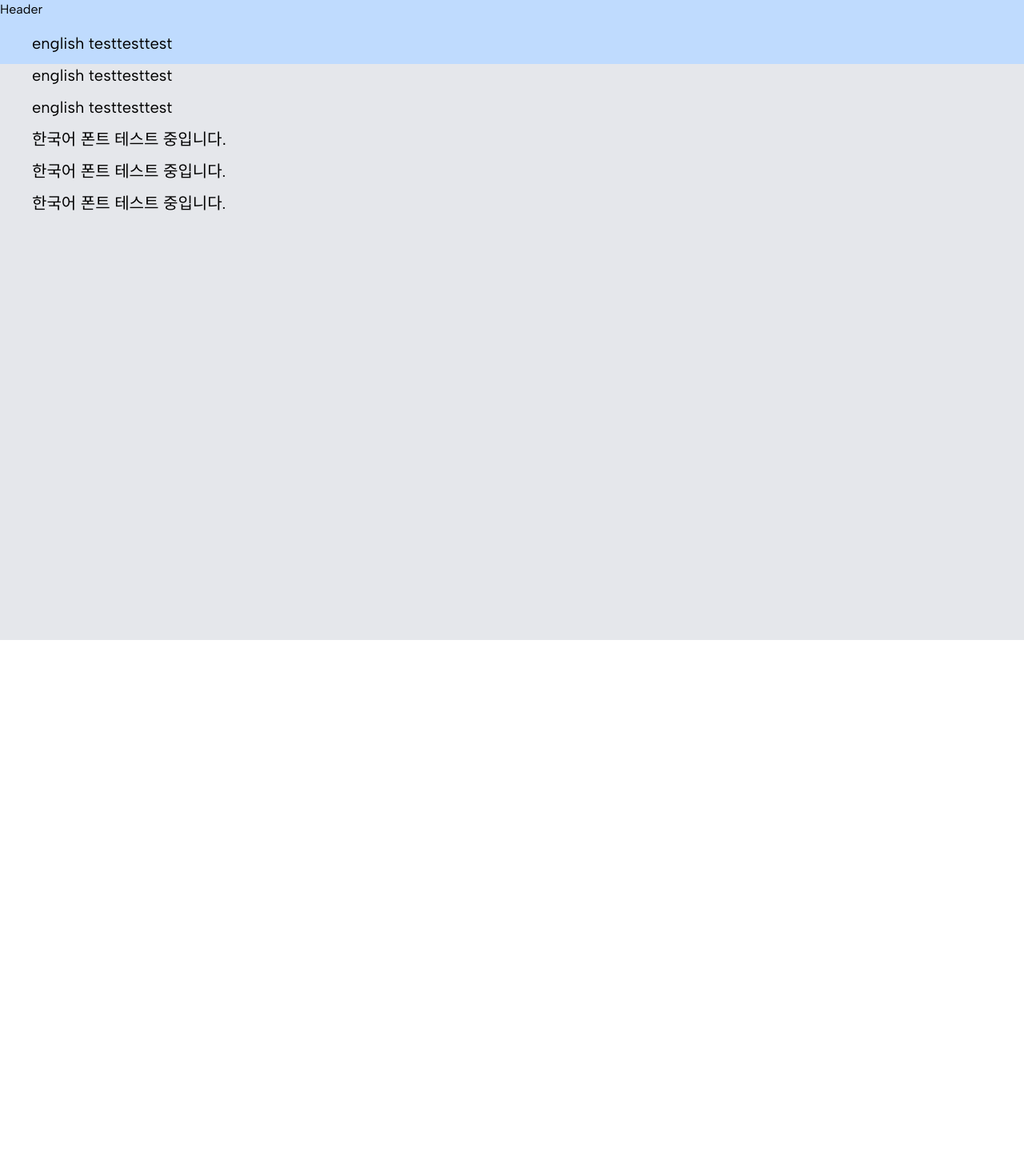
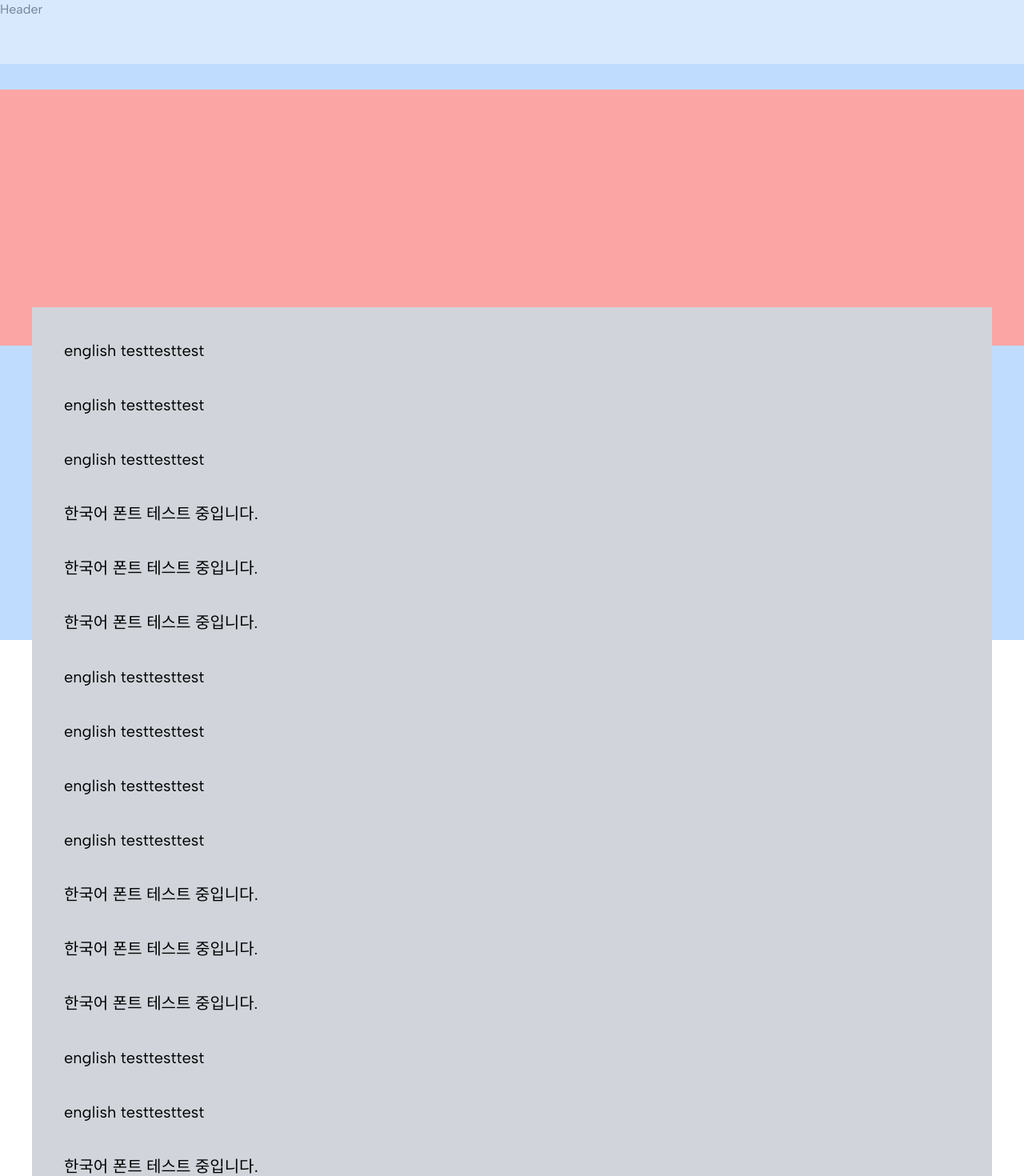
Before and after one commit to Latemarch/blog-ver3, a Next.js app: page / in a window 1280 px wide. Shown: the top 1470 px of the page at 80% size. Before the commit the page ends 800 px from the top, so only its background shows below. Built offline with nearby package versions, Linux system fonts and the light colour scheme.

Commit message:
feat layout

```diff
--- a/src/app/layout.tsx
+++ b/src/app/layout.tsx
@@ -46,12 +46,12 @@ export default function RootLayout({
   return (
     <html lang="en">
       <body className={`${albert.variable} ${notoKr.variable}`}>
-        <div className="flex fixed inset-0 bg-blue-200 ">
+        <div className="flex fixed inset-0 bg-blue-200 text-black">
+          <div className="flex w-full h-full max-w-screen-2xl mx-auto "></div>
+        </div>
+        <div className="flex flex-col w-full relative inset-0 items-center text-black">
           <Header />
-          <div className="flex w-full h-full bg-gray-200 max-w-screen-2xl mx-auto "></div>
-        </div>
-        <div className="flex fixed inset-0 ">
-          <div className="flex w-full h-full max-w-screen-2xl mx-auto text-black">
+          <div className="flex relative w-full max-w-screen-2xl p-10 pt-96 z-0">
             {children}
           </div>
         </div>
--- a/src/app/page.tsx
+++ b/src/app/page.tsx
@@ -1,12 +1,27 @@
 export default function Home() {
   return (
-    <div className="flex flex-col p-10 gap-3 text-xl ">
+    <div className="flex flex-col w-full ">
+      <div className="flex w-full bg-red-300 h-80 absolute max-w-screen-2xl left-0 top-28 -z-10"></div>
+      <div className="flex flex-col p-10 gap-10 w-full max-w-screen-2xl text-xl bg-gray-300">
         <p>english testtesttest</p>
         <p className="font-albert">english testtesttest</p>
         <p>english testtesttest</p>
         <p className="font-kr">한국어 폰트 테스트 중입니다.</p>
         <p>한국어 폰트 테스트 중입니다.</p>
         <p>한국어 폰트 테스트 중입니다.</p>
+        <p>english testtesttest</p>
+        <p>english testtesttest</p>
+        <p className="font-albert">english testtesttest</p>
+        <p>english testtesttest</p>
+        <p className="font-kr">한국어 폰트 테스트 중입니다.</p>
+        <p>한국어 폰트 테스트 중입니다.</p>
+        <p>한국어 폰트 테스트 중입니다.</p>
+        <p className="font-albert">english testtesttest</p>
+        <p>english testtesttest</p>
+        <p className="font-kr">한국어 폰트 테스트 중입니다.</p>
+        <p>한국어 폰트 테스트 중입니다.</p>
+        <p>한국어 폰트 테스트 중입니다.</p>
+      </div>
     </div>
   );
 }
--- a/src/components/Header.tsx
+++ b/src/components/Header.tsx
@@ -1,9 +1,7 @@
 export default function Header() {
   return (
-    <div className="flex fixed w-full h-20 bg-gray-400">
-      <div className="flex w-full max-w-screen-2xl mx-auto bg-blue-200">
-        Header
-      </div>
+    <div className="flex fixed w-full h-20">
+      <div className="flex w-full  mx-auto bg-white opacity-40">Header</div>
     </div>
   );
 }
```
Lines whose indentation alone changed are shown as unchanged.
